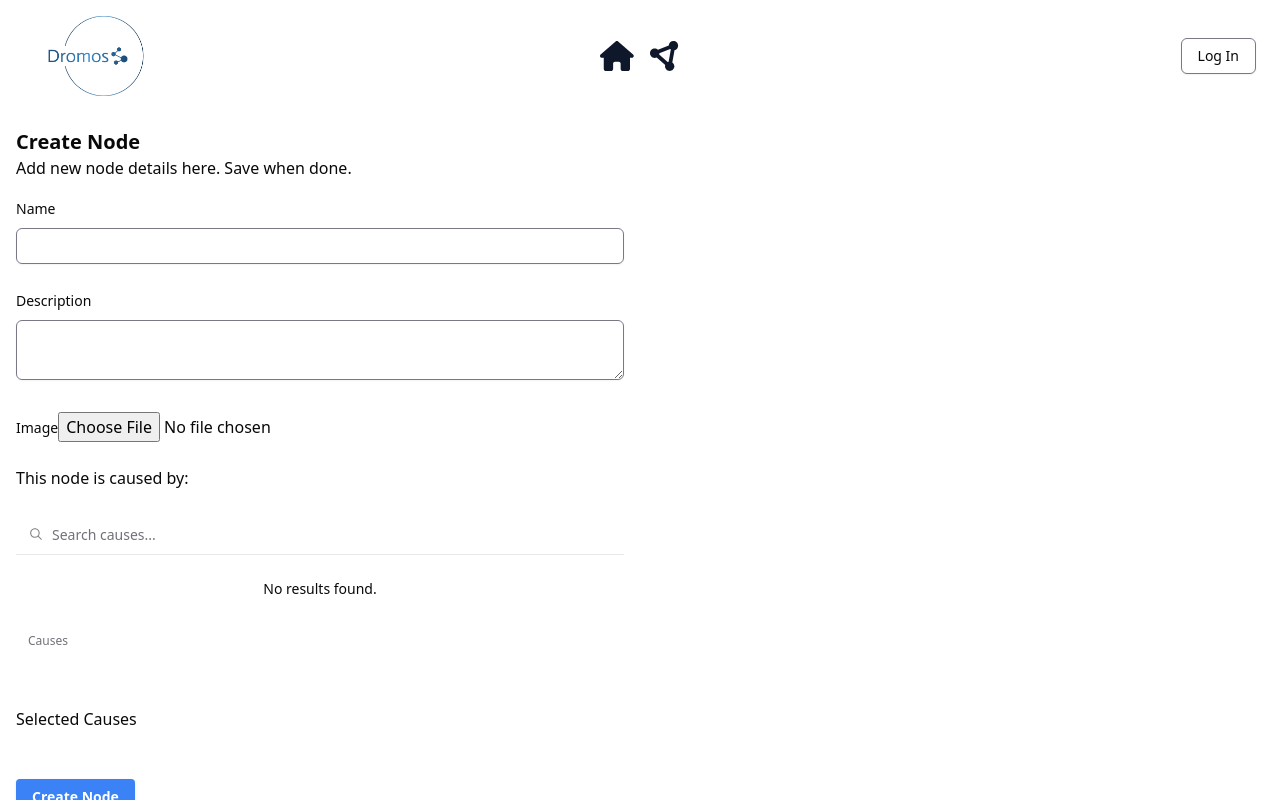
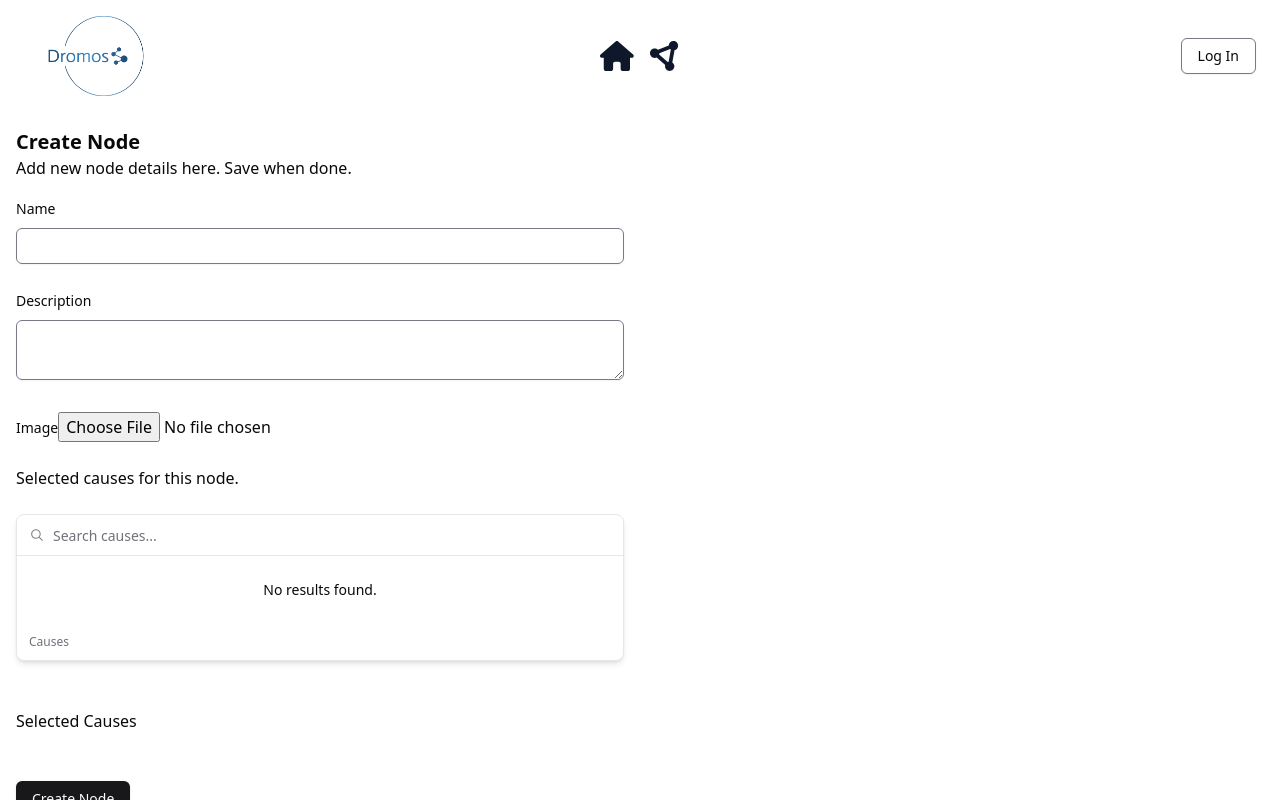
Before and after one commit to laskinner/dromos, a React (Vite) app: page /create-node in a window 1280 px wide. Built offline with nearby package versions, Linux system fonts and the light colour scheme.

Commit message:
Added more styling to CreateNode and CauseSelector components

```diff
--- a/src/components/CauseSelector.tsx
+++ b/src/components/CauseSelector.tsx
@@ -57,8 +57,8 @@ export const CauseSelector: React.FC<{
 
   return (
     <>
-      <h1>This node is caused by:</h1>
-      <Command>
+      <h1>Selected causes for this node.</h1>
+      <Command className="rounded-lg border shadow-md">
         <CommandInput placeholder="Search causes..." />
         <CommandList>
           <CommandEmpty>No results found.</CommandEmpty>
--- a/src/components/CreateNode.tsx
+++ b/src/components/CreateNode.tsx
@@ -132,11 +132,7 @@ export const CreateNode: React.FC = () => {
               selectedCauses={selectedCauses}
               onSelectionChange={handleSelectionChange}
             />
-            <Button
-              type="submit"
-              onClick={handleBackClick}
-              className="bg-blue-500 hover:bg-blue-700 text-white font-bold py-2 px-4 rounded"
-            >
+            <Button type="submit" onClick={handleBackClick}>
               Create Node
             </Button>
           </form>
```
